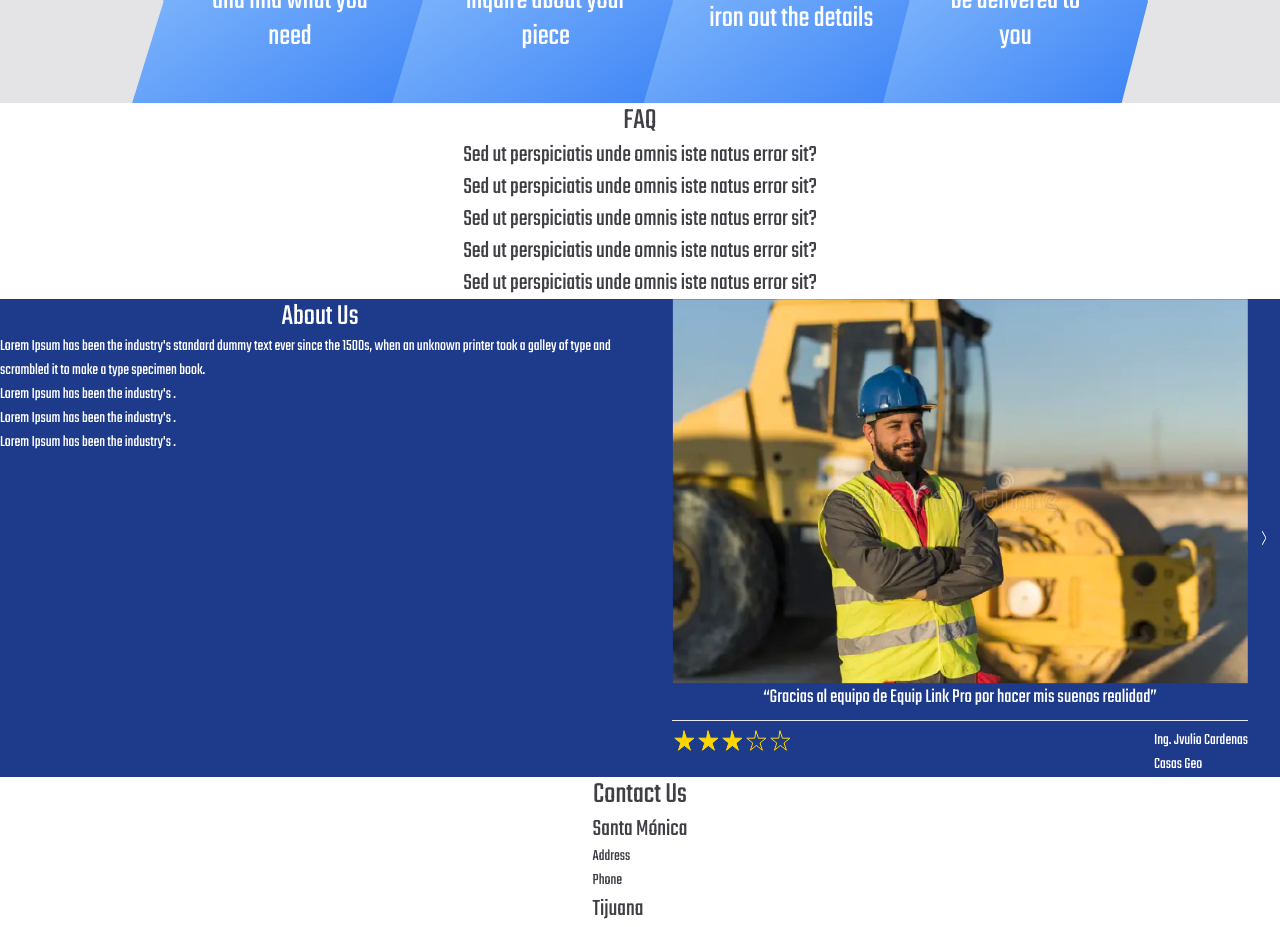
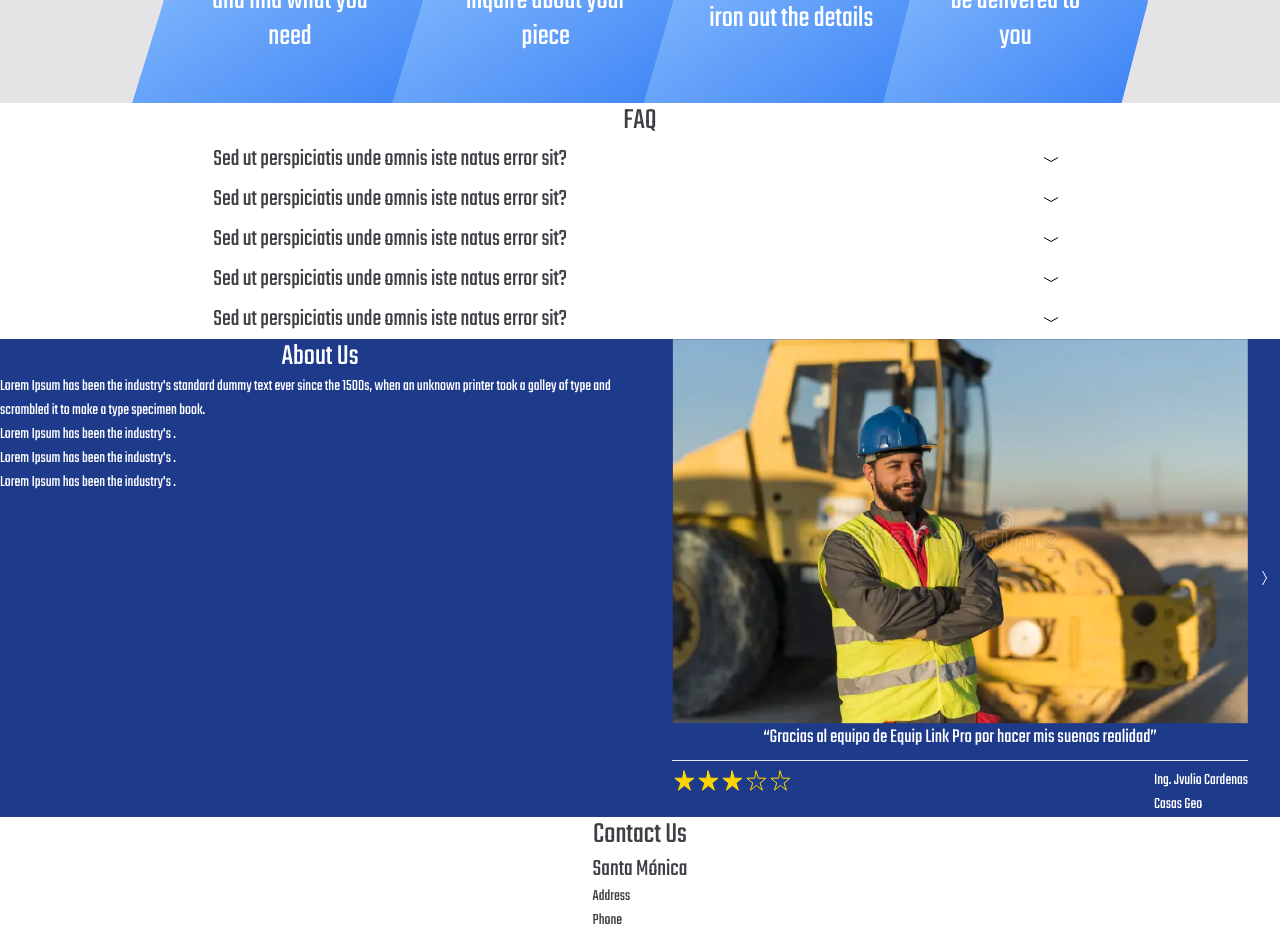
Before and after one commit to ale-romo/website-equip-link-pro, a Next.js app in the folder equip-link-pro/equip-link-pro/: page / in a window 1280 px wide. Shown: the part 1340-2267 px from the top of the page. Built offline with nearby package versions, Linux system fonts and the light colour scheme.

Commit message:
feat: fixed the accordion interaction

```diff
--- a/equip-link-pro/equip-link-pro/components/Accordion/index.tsx
+++ b/equip-link-pro/equip-link-pro/components/Accordion/index.tsx
@@ -1,4 +1,5 @@
-import { useState } from "react";
+import { useRef, useState } from "react";
+import ArrowBtn from "../ArrowBtn";
 
 interface Item {
   title: string;
@@ -9,23 +10,42 @@
   items: Item[];
 }
 
+interface ItemProps {
+  content: string;
+  isOpen: boolean;
+}
+
+const AccordionItem = ({ content, isOpen }: ItemProps) => {
+  const contentHeight = useRef<HTMLDivElement>(null);
+
+  return (
+    <div
+      ref={contentHeight}
+      className={`transition-all duration-300 ease-in-out overflow-hidden`}
+      style={{ height: isOpen ? contentHeight?.current?.scrollHeight : 0 }}
+    >
+      {content}
+    </div>
+  );
+};
+
 const Accordion = ({ items }: Props) => {
   const [isOpen, setIsOpen] = useState<number | null>(null);
 
   return (
     <>
-      {items.map(({ title, content }, i) => (
+      {items.map(({ title, content }, i) => {
+        return (
         <div key={i}>
-          <button onClick={() => setIsOpen(isOpen === i ? null : i)} className="w-full">
-            <h3>{title}</h3>
+          <button onClick={() => setIsOpen(isOpen !== i ? i : null)} className="w-full flex justify-between items-center">
+            <h3>{title}</h3><ArrowBtn direction={isOpen === i ? 'up' : 'down'} />
           </button>
-          <div className={`transition-all duration-500 ${isOpen === i ? 'max-h-screen' : 'max-h-0'} overflow-hidden`}>
-            <p className="pt-3 pb-8">
-              {content}
-            </p>
-          </div>
+          <AccordionItem content={content} isOpen={isOpen === i}/>
+          {/* <div className={`transition-all duration-300 ease-in-out ${isOpen === i ? 'h-40' : 'h-0'} overflow-hidden`}>
+            {content}
+          </div> */}
         </div>
-      ))}
+      )})}
     </>
   );
 };
--- a/equip-link-pro/equip-link-pro/components/ArrowBtn/index.tsx
+++ b/equip-link-pro/equip-link-pro/components/ArrowBtn/index.tsx
@@ -1,10 +1,10 @@
 interface Props {
   direction: 'up' | 'down' | 'left' | 'right';
-  color: string;
-  cb: () => void;
+  color?: string;
+  cb?: () => void;
 }
 
-const ArrowBtn = ({ direction, color = 'black', cb }: Props) => {
+const ArrowBtn = ({ direction, color = 'black', cb = ()=> null }: Props) => {
   const getRotation = (direction: string) => {
     switch (direction) {
       case 'up':
@@ -22,9 +22,8 @@
 
   return (
     <button className={`w-8 h-10 flex items-center justify-center ${getRotation(direction)}`} onClick={() => cb()}>
-      <svg xmlns="http://www.w3.org/2000/svg" width="4" height="14" viewBox="0 0 4 14">
-          <line x1="0" y1="0" x2="4" y2="7" stroke={color} strokeWidth="1" />
-          <line x1="0" y1="14" x2="4" y2="7" stroke={color} strokeWidth="1" />
+      <svg xmlns="http://www.w3.org/2000/svg" width="5" height="14" viewBox="0 0 4 14">
+        <path d="M0 0 L4 7 L0 14" fill="none" stroke={color} strokeWidth="1" />
       </svg>
     </button>
   );
```
